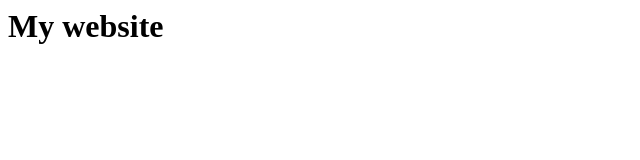
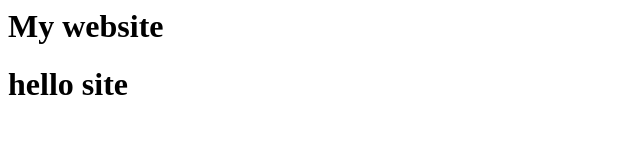
Before and after one commit to yugandhardevopsengg/testing, a plain HTML site: page index.htm in a window 1280 px wide. Shown: the whole page, without its empty margins (0-640 px from the left). Drawn offline with Linux system fonts and the light colour scheme.

Commit message:
added files

```diff
--- a/index.htm
+++ b/index.htm
@@ -1,3 +1,4 @@
 <html>
 <h1> My website </h1>
+<h1> hello site</h1>
 </html>
```
